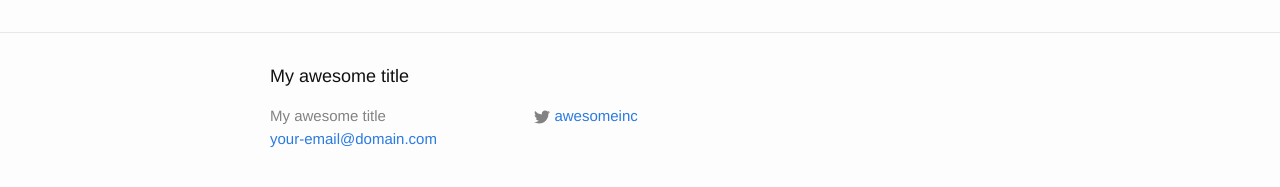
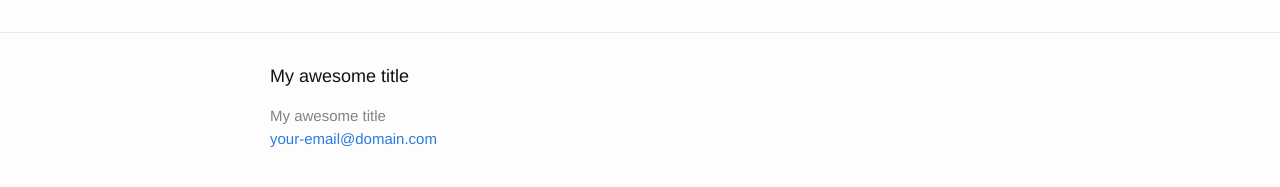
Before and after one commit to jcbpl/my-site, a Jekyll site: the page built from index.html, in a window 1280 px wide. Shown: the part 624-811 px from the top of the page. Built offline with Jekyll 4.4.1, drawn with Linux system fonts in a browser that asks for light colours.

Commit message:
Updated Config

```diff
--- a/_config.yml
+++ b/_config.yml
@@ -13,5 +13,5 @@ collections:
     output: true
 email: your-email@domain.com
 url: http://yourdomain.com
-twitter_username: awesomeinc
+twitter_username:
 permalink: date
```
